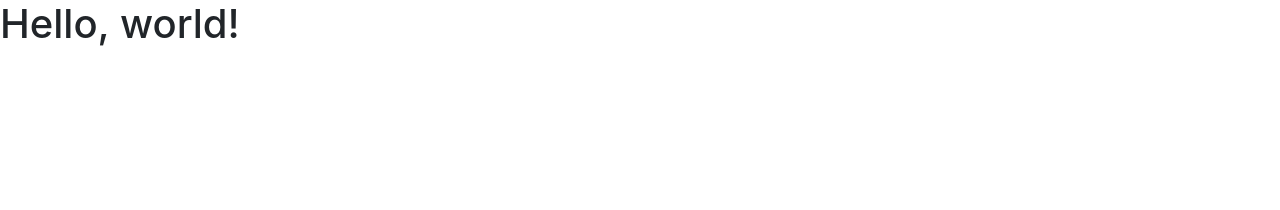
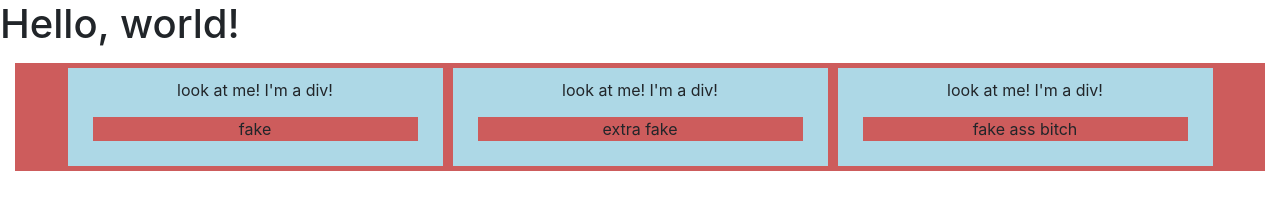
Before and after one commit to UnknownPanthers/UnknownPanthers, a website: page src/index.html in a window 1280 px wide. Drawn offline with nearby package versions, Linux system fonts and the light colour scheme; files that its build step writes are made by us from their sources.

Commit message:
basic columns with adjustments for us to start on tomorrow

```diff
--- a/src/index.html
+++ b/src/index.html
@@ -9,9 +9,13 @@
     <link rel="stylesheet" href="https://stackpath.bootstrapcdn.com/bootstrap/4.1.0/css/bootstrap.min.css" integrity="sha384-9gVQ4dYFwwWSjIDZnLEWnxCjeSWFphJiwGPXr1jddIhOegiu1FwO5qRGvFXOdJZ4" crossorigin="anonymous">
 
     <title>Hello, world!</title>
+    <link rel="stylesheet" href="styles/styles.css">
   </head>
   <body>
     <h1>Hello, world!</h1>
+    <div class="column">
+      <div class="row"></div>
+    </div>
 
     <!-- Optional JavaScript -->
     <!-- jQuery first, then Popper.js, then Bootstrap JS -->
--- /dev/null
+++ b/src/scripts/bootstrap.js
@@ -0,0 +1,21 @@
+const container = document.querySelector(".row");
+
+const build = (card) => {
+    const div2 = document.createElement("div");
+    const div3 = document.createElement("div");
+    const div = document.createElement("div");
+    div.classList = "col-4";
+    div3.classList = "row"
+    div.textContent = "look at me! I'm a div!";
+    div2.textContent = card;
+    div.appendChild(div3)
+    div3.appendChild(div2)
+    container.appendChild(div)
+    // container.appendChild(div2)
+}
+
+build("fake");
+build("extra fake");
+build("fake ass bitch");
+
+// document.querySelector(".col-4 .doing").push(object card)
--- a/src/styles/styles.css
+++ b/src/styles/styles.css
@@ -0,0 +1,18 @@
+.row {
+    display: flex;
+    justify-content: center;
+    margin: 15px;
+    background: indianred
+}
+
+.col-4 {
+    background-color: lightblue;
+    padding: 10px;
+    margin: 5px;
+    max-width: 30%;
+    text-align: center;
+}
+
+.container {
+    margin: auto
+}
```
